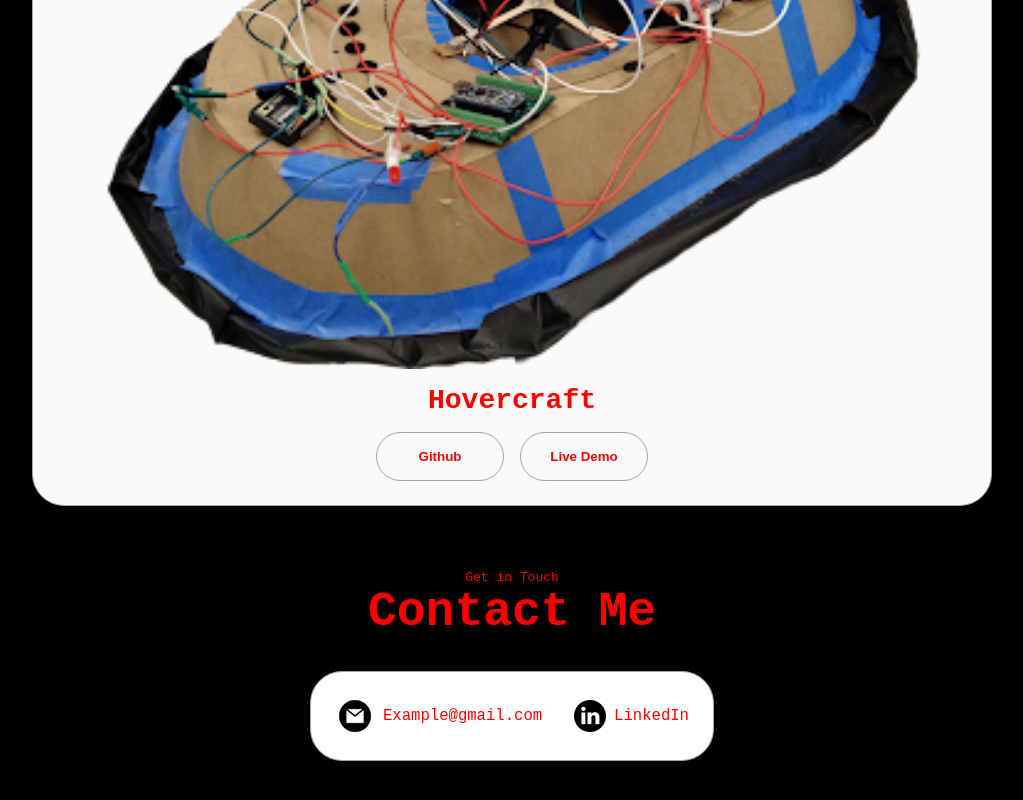
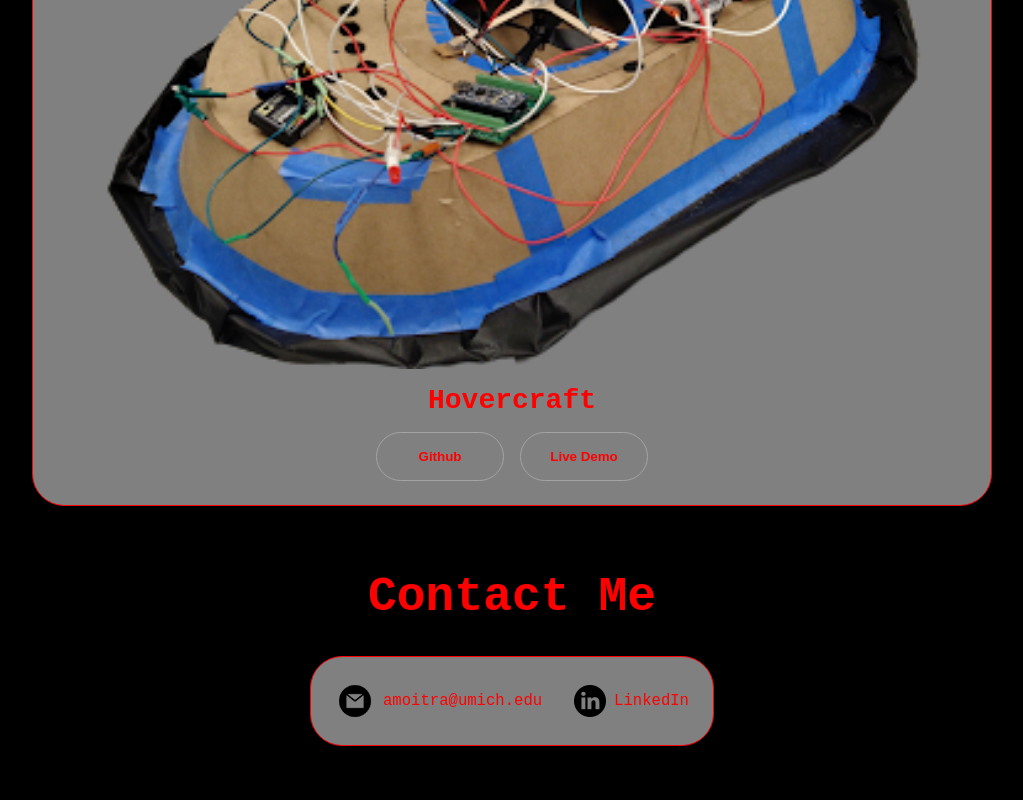
Before and after one commit to amoitra1/amoitra1.github.io, a plain HTML site: page index.html in a window 1280 px wide. Shown: the part 1968-2768 px from the top of the page, without its empty margins (128-1151 px from the left). Drawn offline with Linux system fonts and the light colour scheme.

Commit message:
fixed contact formatting

```diff
--- a/index.html
+++ b/index.html
@@ -56,7 +56,7 @@
                 class="icon"
               />
               <h3>Experience</h3>
-              <p>2+ years <br />Frontend Development</p>
+              <p>2+ years <br />Flight Software</p>
             </div>
             <div class="details-container">
               <img
@@ -180,7 +180,7 @@
       /> -->
     </section>
     <section id="contact">
-      <p class="section__text__p1">Get in Touch</p>
+      <!-- <p class="section__text__p1">Get in Touch</p> -->
       <h1 class="title">Contact Me</h1>
       <div class="contact-info-upper-container">
         <div class="contact-info-container">
@@ -189,7 +189,7 @@
             alt="Email icon"
             class="icon contact-icon email-icon"
           />
-          <p><a href="mailto:examplemail@gmail.com">Example@gmail.com</a></p>
+          <p><a href="mailto:examplemail@gmail.com">amoitra@umich.edu</a></p>
         </div>
         <div class="contact-info-container">
           <img
@@ -197,7 +197,7 @@
             alt="LinkedIn icon"
             class="icon contact-icon"
           />
-          <p><a href="https://www.linkedin.com">LinkedIn</a></p>
+          <p><a href="https://www.linkedin.com/in/anaymoitra/">LinkedIn</a></p>
         </div>
       </div>
     </section>
--- a/style.css
+++ b/style.css
@@ -298,10 +298,10 @@ section {
 .details-container {
   padding: 1.5rem;
   flex: 1;
-  background: white;
+  background: grey;
   border-radius: 2rem;
   border: rgb(53, 53, 53) 0.1rem solid;
-  border-color: rgb(163, 163, 163);
+  border-color: rgb(255, 0, 0);
   text-align: center;
 }
 
@@ -362,8 +362,8 @@ article .icon {
 }
 
 .color-container {
-  border-color: rgb(163, 163, 163);
-  background: rgb(250, 250, 250);
+  border-color: rgb(255, 0, 0);
+  background: grey;
 }
 
 .project-img {
@@ -396,8 +396,8 @@ article .icon {
   justify-content: center;
   border-radius: 2rem;
   border: rgb(53, 53, 53) 0.1rem solid;
-  border-color: rgb(163, 163, 163);
-  background:rgb(255, 255, 255);
+  border-color: rgb(255, 0, 0);
+  background:grey;
   margin: 2rem auto;
   padding: 0.5rem;
 }
```
